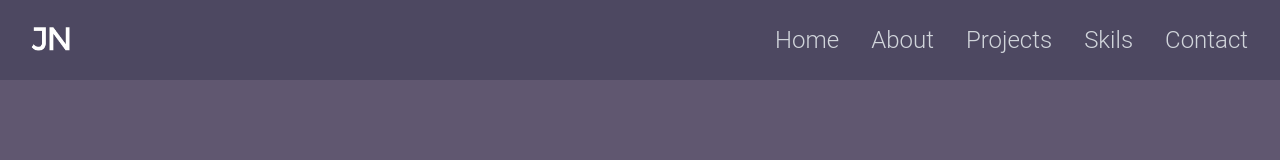
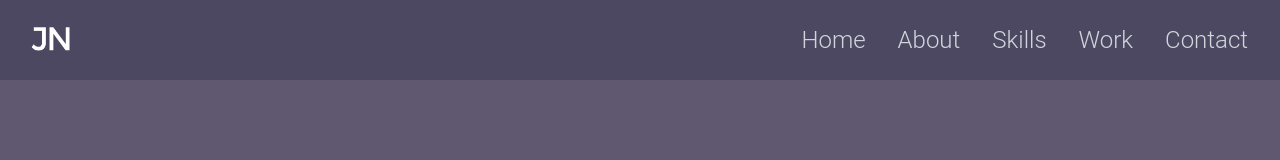
Before and after one commit to NaroNhem/React-Portfolio, a React (Create React App) app: page / in a window 1280 px wide. Shown: the top 160 px of the page. Built offline with nearby package versions, Linux system fonts and the light colour scheme.

Commit message:
added react scroll to links in both desktop and mobile versions

```diff
--- a/package.json
+++ b/package.json
@@ -10,6 +10,7 @@
     "react-dom": "^18.2.0",
     "react-icons": "^4.10.1",
     "react-scripts": "5.0.1",
+    "react-scroll": "^1.8.9",
     "web-vitals": "^2.1.4"
   },
   "scripts": {
--- a/src/components/Navbar.js
+++ b/src/components/Navbar.js
@@ -1,29 +1,45 @@
 import React, { useState } from "react";
-import {
-  FaBars,
-  FaTimes,
-  FaGithub,
-  FaLinkedin,
-  FaFacebook,
-} from "react-icons/fa";
+import { FaBars, FaTimes, FaGithub, FaLinkedin } from "react-icons/fa";
 import { HiOutlineMail } from "react-icons/hi";
 import { BsFillPersonLinesFill } from "react-icons/bs";
 import Logo from "../assets/logo-dark.png";
+import { Link } from "react-scroll";
+
 export default function Navbar() {
   const [nav, setNav] = useState(false);
   const handleClick = () => setNav(!nav);
   return (
     <div className="fixed w-full h-[80px] flex justify-between items-center px-4 bg-[#4d4861] text-gray-300 font-light">
       <div>
-        <img src={Logo} alt="Logo Image" style={{ width: "70px" }} />
+        <img src={Logo} alt="Logo" style={{ width: "70px" }} />
       </div>
       {/*menu*/}
       <ul className="hidden md:flex">
-        <li>Home</li>
-        <li>About</li>
-        <li>Projects</li>
-        <li>Skils</li>
-        <li>Contact</li>
+        <li>
+          <Link to="home" smooth={true} duration={500}>
+            Home
+          </Link>
+        </li>
+        <li>
+          <Link to="about" smooth={true} duration={500}>
+            About
+          </Link>
+        </li>
+        <li>
+          <Link to="skills" smooth={true} duration={500}>
+            Skills
+          </Link>
+        </li>
+        <li>
+          <Link to="work" smooth={true} duration={500}>
+            Work
+          </Link>
+        </li>
+        <li>
+          <Link to="contact" smooth={true} duration={500}>
+            Contact
+          </Link>
+        </li>
       </ul>
       {/* hamburger */}
       <div onClick={handleClick} className="md:hidden z-10">
@@ -37,11 +53,31 @@
             : "absolute top-0 left-0 w-full h-screen bg-[#4d4861] flex flex-col justify-center items-center"
         }
       >
-        <li className="py-6 text-4xl">Home</li>
-        <li className="py-6 text-4xl">About</li>
-        <li className="py-6 text-4xl">Projects</li>
-        <li className="py-6 text-4xl">Skils</li>
-        <li className="py-6 text-4xl">Contact</li>
+        <li className="py-6 text-4xl">
+          <Link onClick={handleClick} to="home" smooth={true} duration={500}>
+            Home
+          </Link>
+        </li>
+        <li className="py-6 text-4xl">
+          <Link onClick={handleClick} to="about" smooth={true} duration={500}>
+            About
+          </Link>
+        </li>
+        <li className="py-6 text-4xl">
+          <Link onClick={handleClick} to="skills" smooth={true} duration={500}>
+            Skills
+          </Link>
+        </li>
+        <li className="py-6 text-4xl">
+          <Link onClick={handleClick} to="work" smooth={true} duration={500}>
+            Work
+          </Link>
+        </li>
+        <li className="py-6 text-4xl">
+          <Link onClick={handleClick} to="contact" smooth={true} duration={500}>
+            Contact
+          </Link>
+        </li>
       </ul>
 
       {/*social*/}
```
Also changed, not shown: 1 other file (tests, documents, lock files or other folders).
